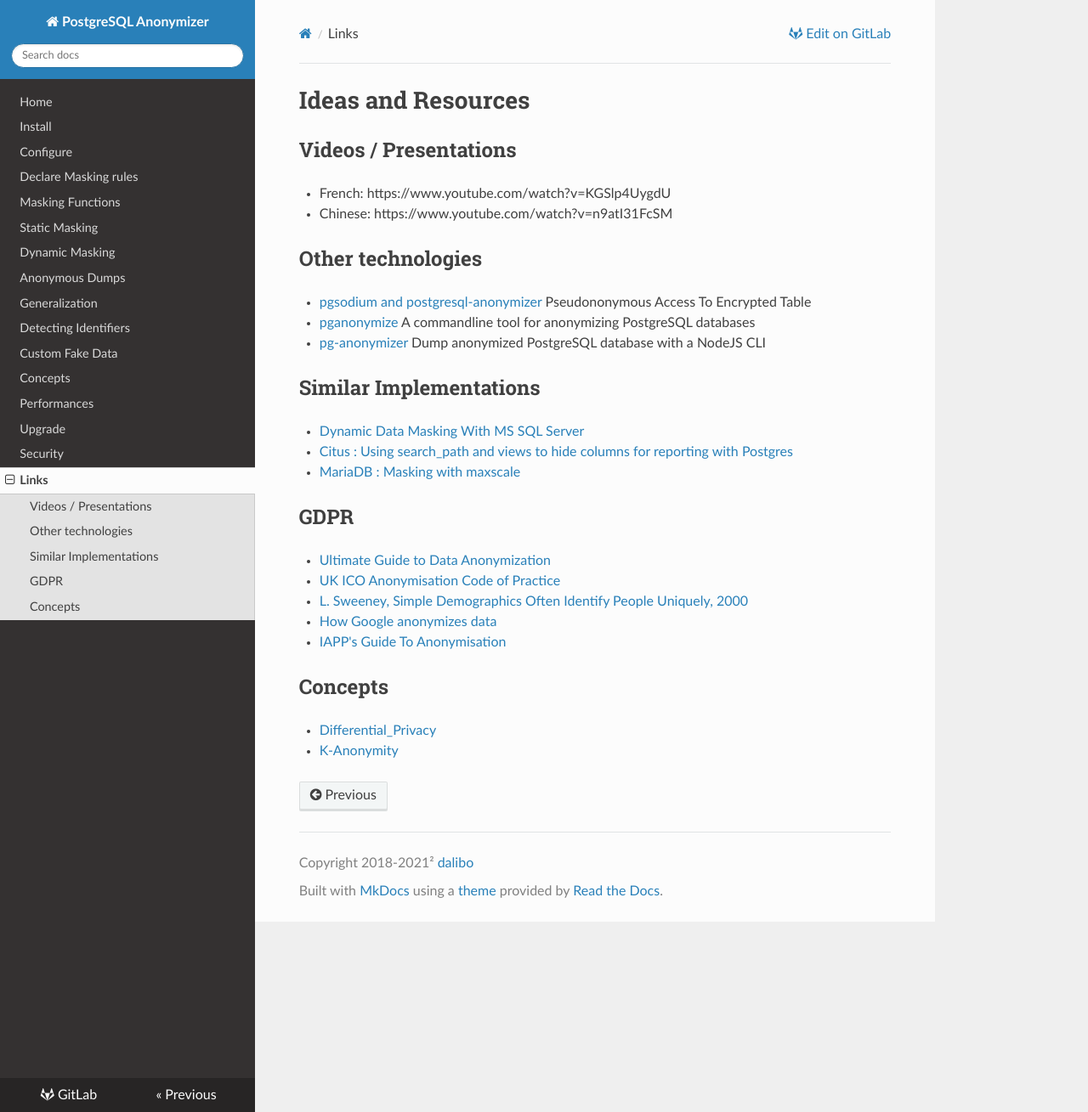
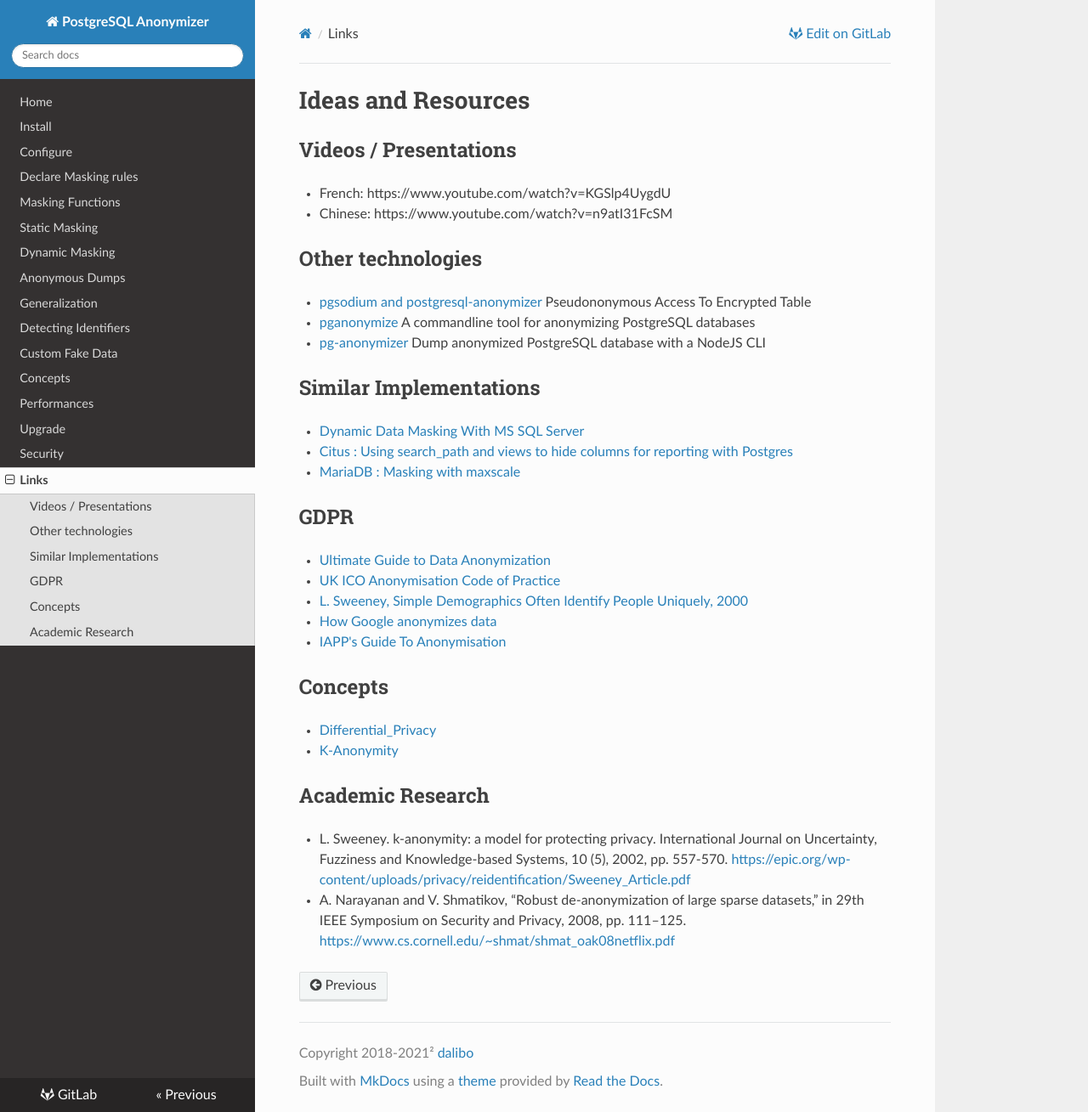
Before and after one commit to neondatabase/postgresql_anonymizer, an MkDocs documentation site: the page built from docs/links.md, in a window 1280 px wide and 1309 px high. Shown: the whole window at 85% size. Built offline with MkDocs 1.6.1, drawn with Linux system fonts in a browser that asks for light colours; nearby versions of some CDN libraries.

Commit message:
init academic research

```diff
--- a/docs/links.md
+++ b/docs/links.md
@@ -50,3 +50,16 @@
 * [Differential_Privacy](https://en.wikipedia.org/wiki/Differential_Privacy)
 
 * [K-Anonymity](https://en.wikipedia.org/wiki/K-anonymity)
+
+
+Academic Research
+--------------------------------------------------------------------------------
+
+* L. Sweeney. k-anonymity: a model for protecting privacy. International Journal
+  on Uncertainty, Fuzziness and Knowledge-based Systems, 10 (5), 2002,
+  pp. 557-570.
+  <https://epic.org/wp-content/uploads/privacy/reidentification/Sweeney_Article.pdf>
+
+* A. Narayanan and V. Shmatikov, “Robust de-anonymization of large sparse
+  datasets,” in 29th IEEE Symposium on Security and Privacy, 2008, pp. 111–125.
+  <https://www.cs.cornell.edu/~shmat/shmat_oak08netflix.pdf>
```
